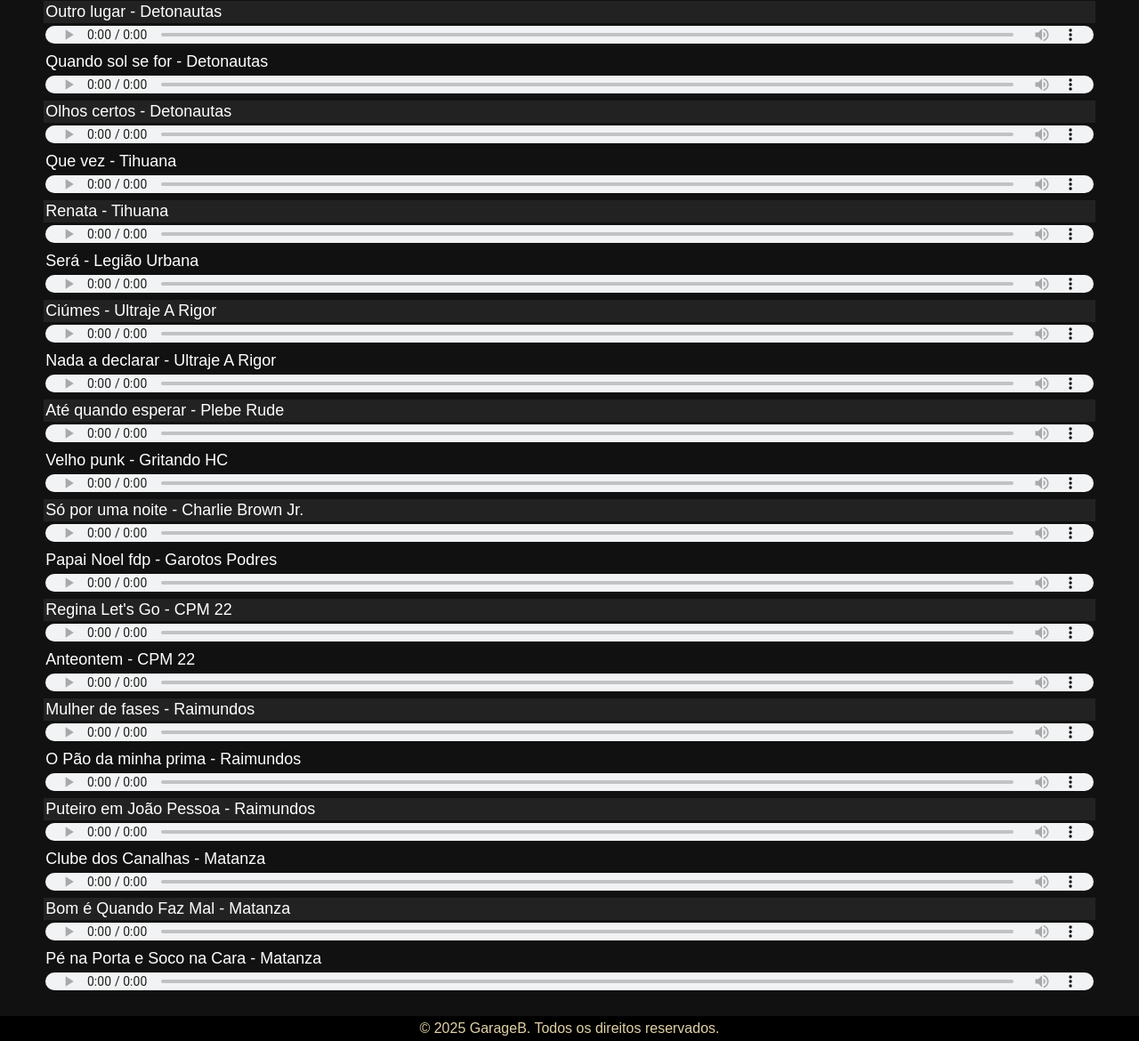
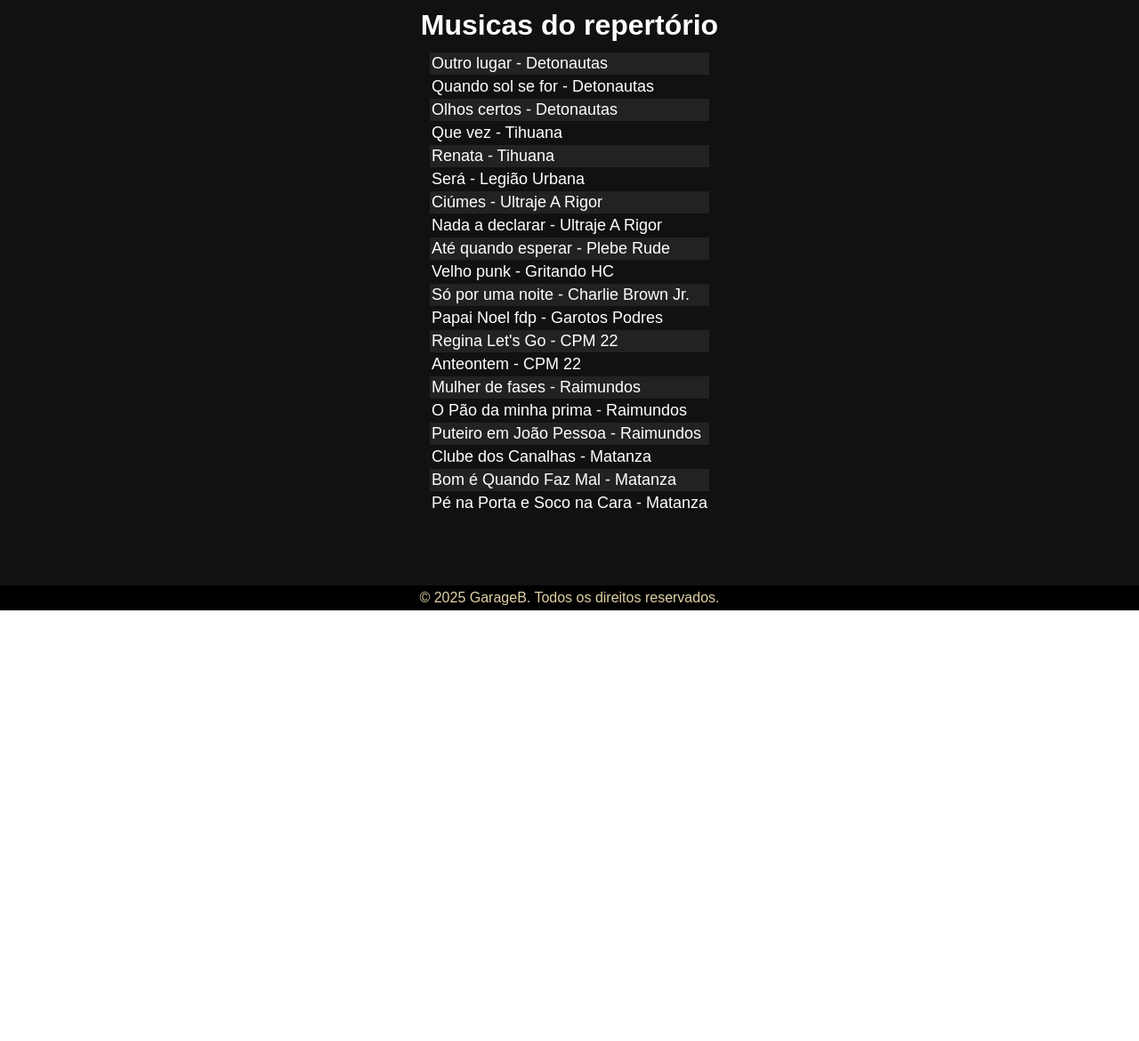
Before and after one commit to Emerson-FullStackSenacPenha/GarageB, a plain HTML site: page ensaio.html in a window 1280 px wide. Shown: the part 108-1278 px from the top of the page at 89% size. After the commit the page ends 800 px from the top, so only its background shows below. Drawn offline with Linux system fonts and the light colour scheme.

Commit message:
retirando sons

```diff
--- a/css/ensaio.css
+++ b/css/ensaio.css
@@ -93,14 +93,6 @@
 
 }
 
-audio {
-
-    height: 20px;
-    width: 92vw;
-
-
-}
-
 .silver {
 
     background-color: #222222;
--- a/ensaio.html
+++ b/ensaio.html
@@ -33,45 +33,25 @@
         <table>
                 <tbody>
                     <tr class="silver"><td>Outro lugar - Detonautas</td></tr>
-                    <tr><td><audio controls></audio></td></tr>
                     <tr><td>Quando sol se for - Detonautas</td></tr>
-                    <tr><td><audio controls></audio></td></tr>
                     <tr class="silver"><td>Olhos certos - Detonautas</td></tr>
-                    <tr><td><audio controls></audio></td></tr>
                     <tr><td>Que vez - Tihuana</td></tr>
-                    <tr><td><audio controls></audio></td></tr>
                     <tr class="silver"><td>Renata - Tihuana</td></tr>
-                    <tr><td><audio controls></audio></td></tr>
                     <tr><td>Será - Legião Urbana</td></tr>
-                    <tr><td><audio controls></audio></td></tr>
                     <tr class="silver"><td>Ciúmes - Ultraje A Rigor</td></tr>
-                    <tr><td><audio controls></audio></td></tr>
                     <tr><td>Nada a declarar - Ultraje A Rigor</td></tr>
-                    <tr><td><audio controls></audio></td></tr>
                     <tr class="silver"><td>Até quando esperar - Plebe Rude</td></tr>
-                    <tr><td><audio controls></audio></td></tr>
                     <tr><td>Velho punk - Gritando HC</td></tr>
-                    <tr><td><audio controls></audio></td></tr>
                     <tr class="silver"><td>Só por uma noite - Charlie Brown Jr.</td></tr>
-                    <tr><td><audio controls></audio></td></tr>
                     <tr><td>Papai Noel fdp - Garotos Podres</td></tr>
-                    <tr><td><audio controls></audio></td></tr>
                     <tr class="silver"><td>Regina Let's Go - CPM 22</td></tr>
-                    <tr><td><audio controls></audio></td></tr>
                     <tr><td>Anteontem - CPM 22</td></tr>
-                    <tr><td><audio controls></audio></td></tr>
                     <tr class="silver"><td>Mulher de fases - Raimundos</td></tr>
-                    <tr><td><audio controls></audio></td></tr>
                     <tr><td>O Pão da minha prima - Raimundos</td></tr>
-                    <tr><td><audio controls></audio></td></tr>
                     <tr class="silver"><td>Puteiro em João Pessoa - Raimundos</td></tr>
-                    <tr><td><audio controls></audio></td></tr>
                     <tr><td>Clube dos Canalhas - Matanza</td></tr>
-                    <tr><td><audio controls></audio></td></tr>
                     <tr class="silver"><td>Bom é Quando Faz Mal - Matanza</td></tr>
-                    <tr><td><audio controls></audio></td></tr>
                     <tr><td>Pé na Porta e Soco na Cara - Matanza</td></tr>
-                    <tr><td><audio controls></audio></td></tr>
                 </tbody>
         </table>
 
```
